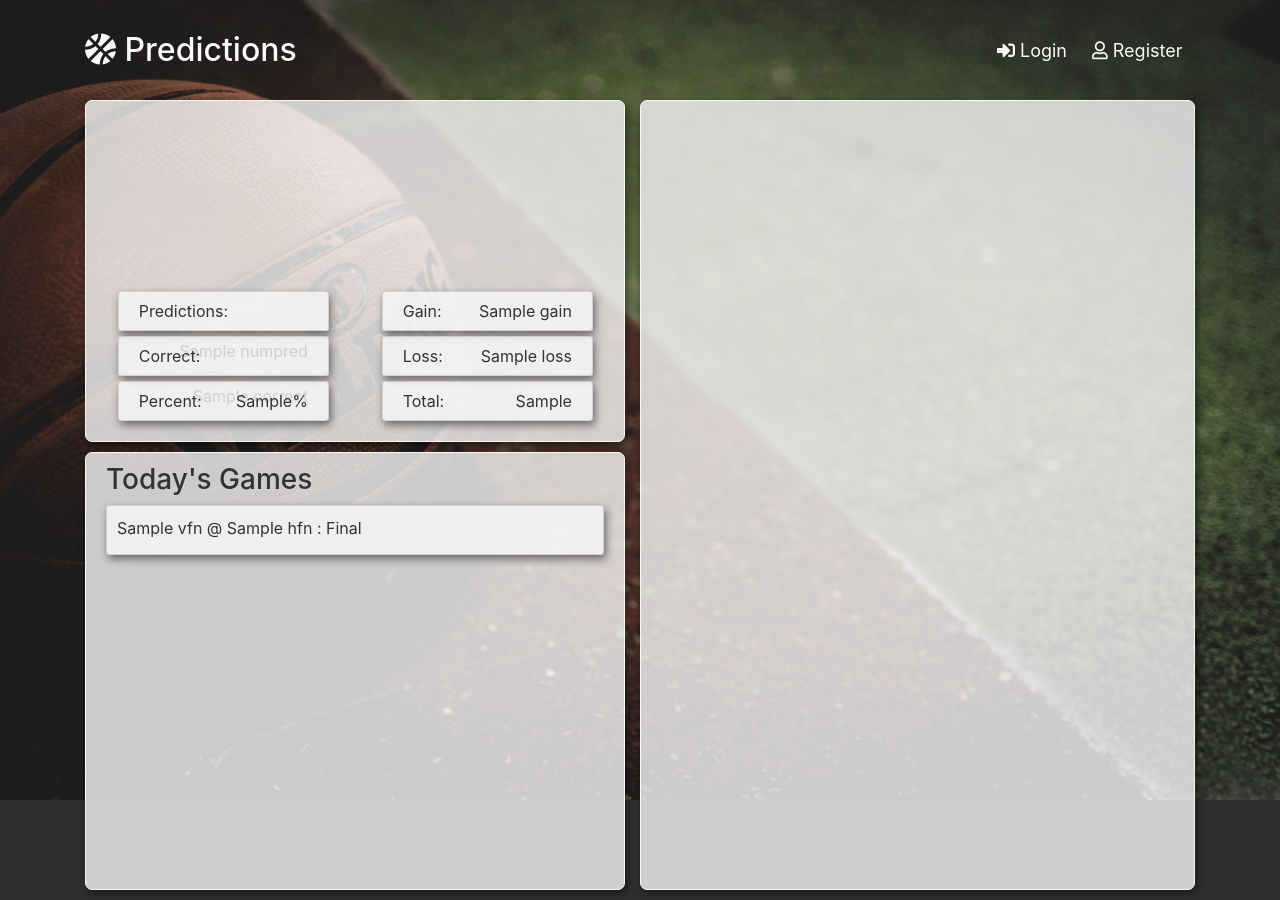
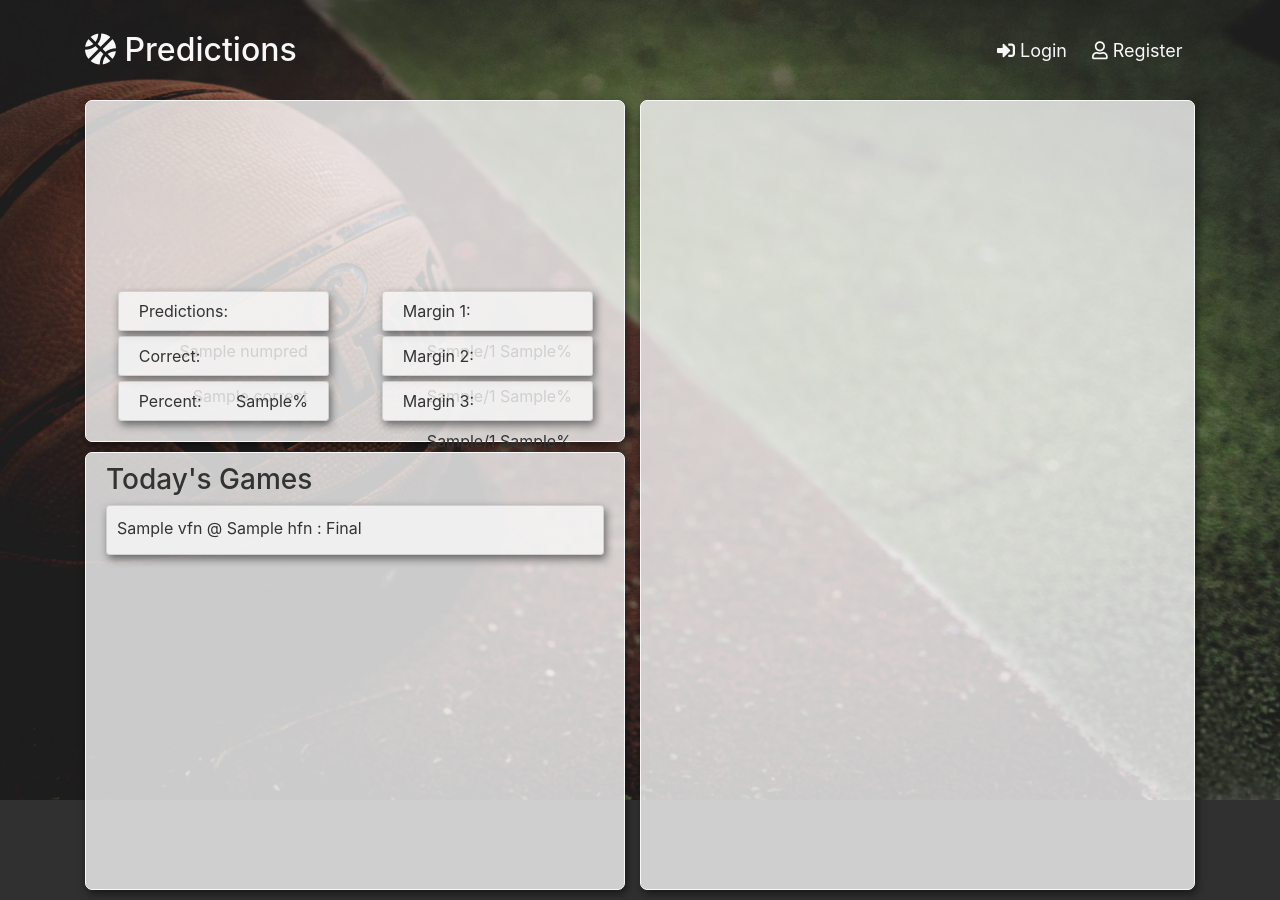
Before and after one commit to nealmick/bb, a Django app: template predict/templates/predict/home.html in a window 1280 px wide. Run offline with Django 3.2, Linux system fonts and the light colour scheme; the template is opened without the code that fills it: most values are stand-ins (such as "Sample title", 1, 10 or a date in 2020); some libraries are stand-ins or nearby versions.

Commit message:
Add files via upload

```diff
--- a/predict/templates/predict/home.html
+++ b/predict/templates/predict/home.html
@@ -48,9 +48,9 @@
               </div>
             <div class="col-lg-6" style="margin-top:10px;margin-bottom:10px">
               <ul class="list-group"style="margin-left:5%">
-                <li style="width:95%;height:40px"class="list-group-item list-group-item-light"><p style="float: left;position:relative;bottom:5px">Gain: </p><p style="position:relative;bottom:5px;text-align: right;float: right;">{{ gain }}</p></li>
-                <li style="width:95%;height:40px"class="list-group-item list-group-item-light"><p style="float: left;position:relative;bottom:5px">Loss: </p><p style="position:relative;bottom:5px;text-align: right;float: right;">{{ loss }}</p></li>
-                <li style="width:95%;height:40px"class="list-group-item list-group-item-light"><p style="float: left;position:relative;bottom:5px">Total: </p><p style="position:relative;bottom:5px;text-align: right;float: right;">{{ lg }}</p></li>
+                <li style="width:95%;height:40px"class="list-group-item list-group-item-light"><p style="float: left;position:relative;bottom:5px">Margin 1: </p><p style="position:relative;bottom:5px;text-align: right;float: right;">{{ ev_margin1 }}/{{ev_margin1_count}} {{ev_margin1_pct}}%</p></li>
+                <li style="width:95%;height:40px"class="list-group-item list-group-item-light"><p style="float: left;position:relative;bottom:5px">Margin 2: </p><p style="position:relative;bottom:5px;text-align: right;float: right;">{{ ev_margin2 }}/{{ev_margin2_count}} {{ev_margin2_pct}}%</p></li>
+                <li style="width:95%;height:40px"class="list-group-item list-group-item-light"><p style="float: left;position:relative;bottom:5px">Margin 3: </p><p style="position:relative;bottom:5px;text-align: right;float: right;">{{ ev_margin3 }}/{{ev_margin3_count}} {{ev_margin3_pct}}%</p></li>
 
 
               </ul>
@@ -120,7 +120,7 @@
             <a href="{% url 'edit-predict' game.pk%}">
             <div class="" >
 
-              <article id="game" class="content-section"style="margin-top: 10px;padding-top:8px;">
+              <article id="game" class="content-section gameScroll"style="margin-top: 10px;padding-top:8px;">
                 <!--
                   background: linear-gradient(90deg, {{game.visitorcolor}} 0%, rgba(248,248,248,1) 30%, rgba(248,248,248,1) 50%, rgba(248,248,248,1) 70%, {{game.homecolor}} 100%);
                 -->
@@ -355,7 +355,7 @@
       clearTimeout(scrollTimeout);
       scrollTimeout = setTimeout(function() {
         localStorage.setItem('scrollTop', mainScrollArea.scrollTop);
-      }, 100)
+      }, 300)
     });
 </script>
 
@@ -364,6 +364,11 @@
 {{ correct|json_script:"correct" }}
 {{ gain|json_script:"gain" }}
 {{ loss|json_script:"loss" }}
+
+{{ extraCorrect|json_script:"extraCorrect" }}
+{{ pw|json_script:"pw" }}
+{{ ev_margin1|json_script:"ev_margin1" }}
+{{ ev_margin1_pct|json_script:"ev_margin1_pct" }}
 
 
 <link href="https://unpkg.com/aos@2.3.1/dist/aos.css" rel="stylesheet">
```
